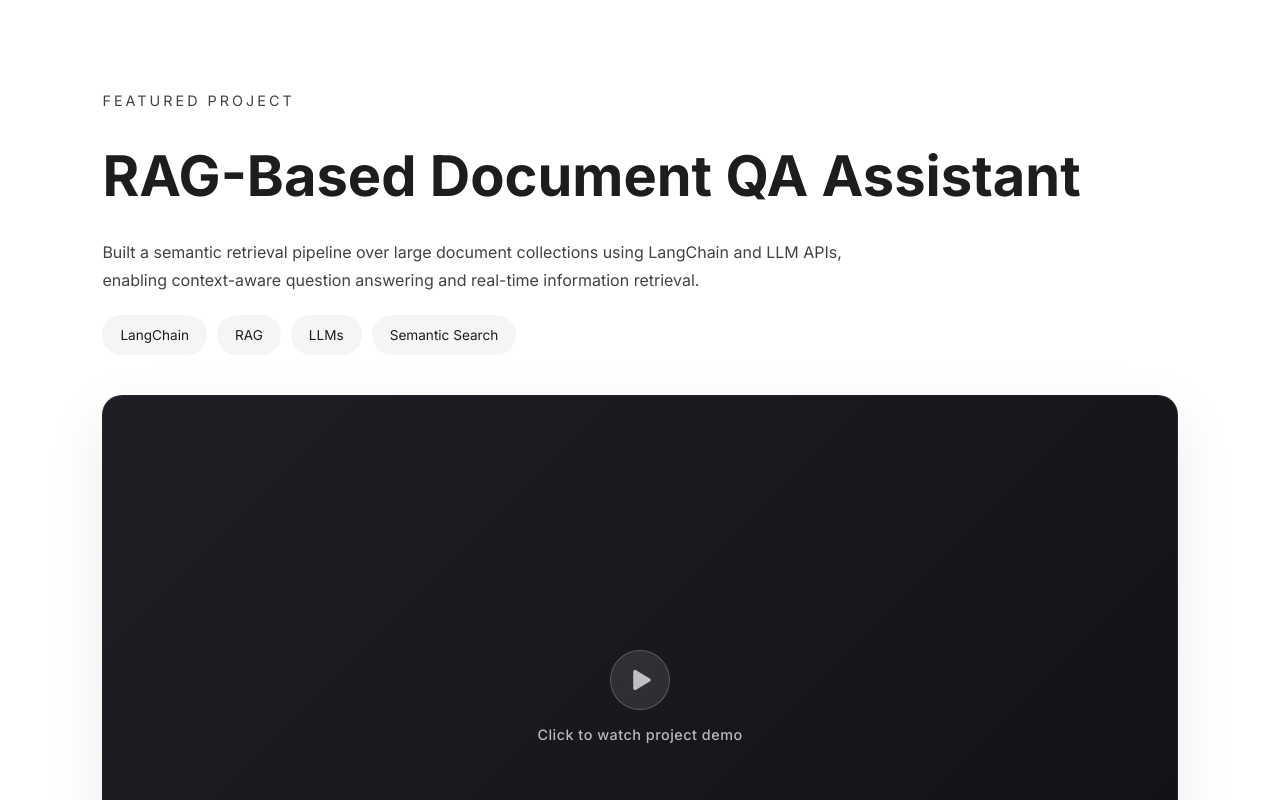
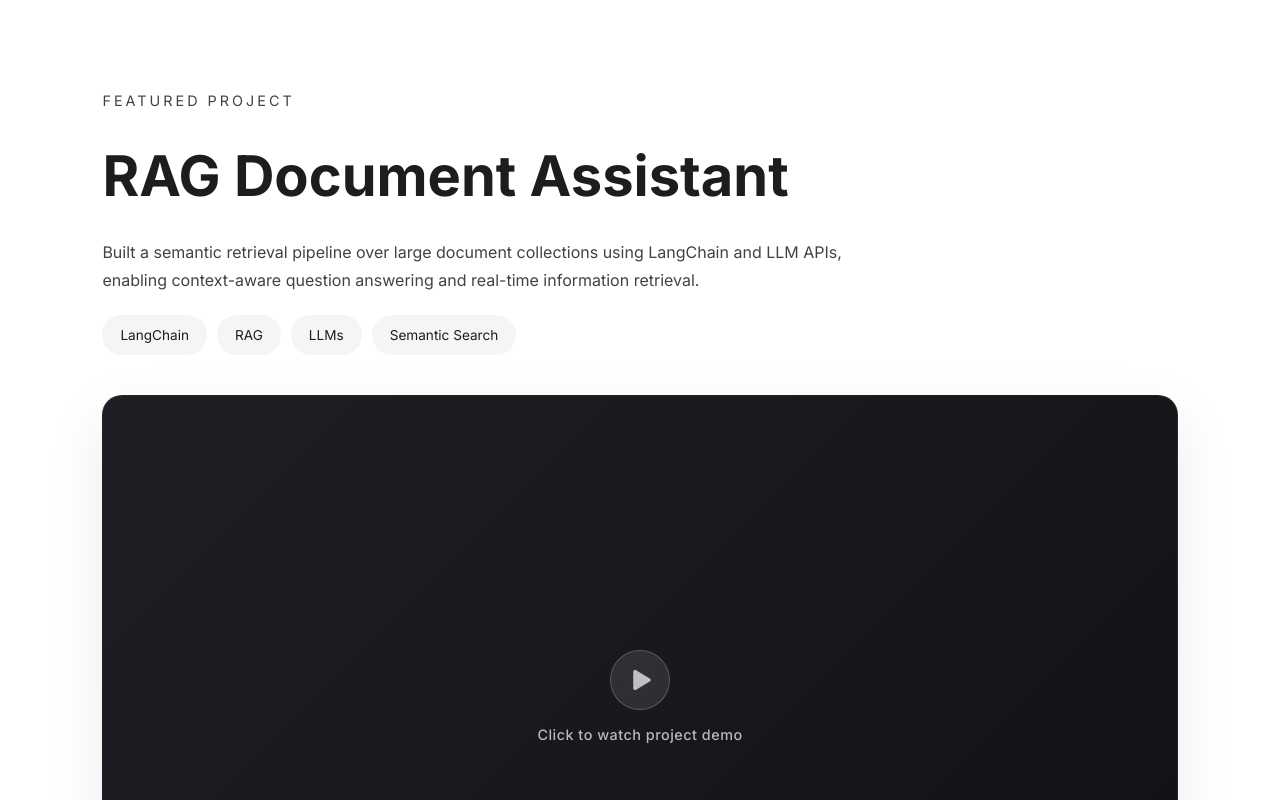
Before and after one commit to Prathamesh-1705/my-portfolio, a React (Create React App) app: page / in a window 1280 px wide. Shown: the part 1780-2580 px from the top of the page. Built offline with nearby package versions, Linux system fonts and the light colour scheme.

Commit message:
updated project link address

```diff
--- a/src/App.js
+++ b/src/App.js
@@ -19,7 +19,7 @@
 export default function Portfolio() {
   const projects = [
     {
-      title: "RAG-Based Document QA Assistant",
+      title: "RAG Document Assistant",
       featured: true,
       description:
         "Built a semantic retrieval pipeline over large document collections using LangChain and LLM APIs, enabling context-aware question answering and real-time information retrieval.",
@@ -207,7 +207,7 @@
             className="featured-video"
           />
 
-          <a href={"https://github.com/Prathamesh-1705/rag-document-assistant"} className="github-link">
+          <a href={"https://github.com/Prathamesh-1705/RAG_Document_Assistant"} className="github-link">
             View Project <FaArrowRight />
           </a>
         </div>
```
